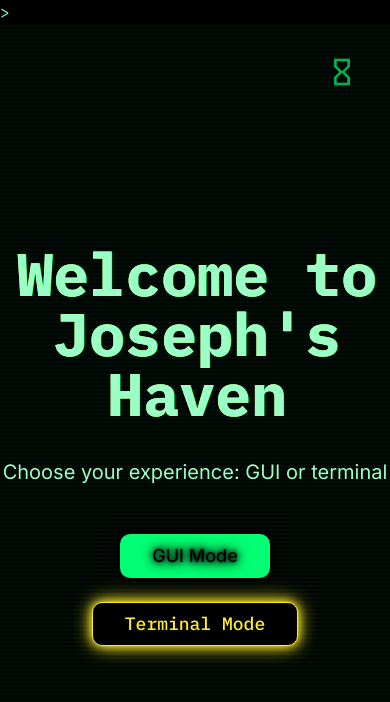
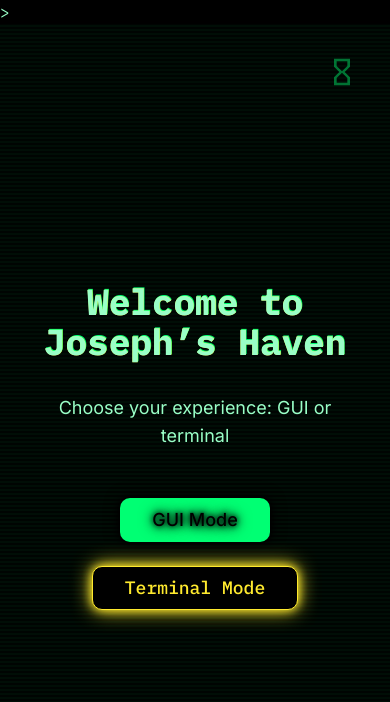
Before and after one commit to creeksonJoseph/portfolio, a React (Vite) app: page / in a window 390 px wide. Shown: the top 702 px of the page. Built offline with nearby package versions, Linux system fonts and the light colour scheme.

Commit message:
add typewriter animation to landing page

```diff
--- a/src/index.css
+++ b/src/index.css
@@ -362,3 +362,30 @@ All colors MUST be HSL. Retro hacker + modern neon aesthetic.
   margin-left: 2px;
   animation: blink 1s step-end infinite;
 }
+@keyframes fade-in-right {
+  0% {
+    opacity: 0;
+    transform: translateX(-30px);
+  }
+  100% {
+    opacity: 1;
+    transform: translateX(0);
+  }
+}
+@keyframes fade-in-up {
+  0% {
+    opacity: 0;
+    transform: translateY(30px);
+  }
+  100% {
+    opacity: 1;
+    transform: translateY(0);
+  }
+}
+
+.animate-fade-in-right {
+  animation: fade-in-right 0.5s forwards;
+}
+.animate-fade-in-up {
+  animation: fade-in-up 0.7s forwards;
+}
--- a/src/pages/Landing.tsx
+++ b/src/pages/Landing.tsx
@@ -46,33 +46,54 @@ const HourglassIcon = () => (
 );
 
 const Landing = () => {
+  const fullText = "Welcome to Joseph’s Haven"; // ✅ exact sentence
+  const characters = Array.from(fullText); // handles special apostrophes correctly
+
+  const [displayText, setDisplayText] = useState("");
+  const [showContent, setShowContent] = useState(false);
+
+  useEffect(() => {
+    let index = 0;
+
+    const typeNext = () => {
+      if (index < characters.length) {
+        const nextChar = characters[index] ?? ""; // guard against undefined
+        setDisplayText((prev) => prev + nextChar);
+        index++;
+        setTimeout(typeNext, 120); // typing speed
+      } else {
+        setTimeout(() => setShowContent(true), 400); // small pause after typing
+      }
+    };
+
+    typeNext(); // start typing on mount
+  }, []);
+
   return (
-    <div className="min-h-screen bg-background flex items-center justify-center relative overflow-hidden">
+    <div className="min-h-screen bg-background flex items-center justify-center relative overflow-hidden px-4">
       <FloatingParticles />
 
-      {/* Floating hourglass in corner */}
+      {/* Floating hourglass */}
       <div className="absolute top-8 right-8 text-neon-green opacity-60">
         <HourglassIcon />
       </div>
-      <div className="absolute top-8 right-8 text-neon-green opacity-60">
-        <HourglassIcon />
-      </div>
-      <div className="text-center z-10">
-        {/* Main title with glitch effect */}
+
+      <div className="text-center z-10 max-w-full">
+        {/* Typewriter title */}
         <h1
-          className="text-6xl md:text-8xl font-bold mb-8 glitch text-foreground"
-          data-text="Welcome to Joseph's Haven"
+          className="text-4xl sm:text-6xl md:text-8xl font-bold mb-8 glitch text-foreground transition-all duration-500 break-words"
+          data-text={displayText}
         >
-          Welcome to Joseph's Haven
+          {displayText}
         </h1>
 
-        {/* Subtitle */}
-        <p className="text-xl md:text-2xl mb-12 text-neon-green-glow font-gui">
+        {showContent && (
+          <>
+            <p className="text-lg sm:text-xl md:text-2xl mb-12 text-neon-green-glow font-gui animate-fade-in-up px-2">
               Choose your experience: GUI or terminal
             </p>
 
-        {/* Mode selection buttons */}
-        <div className="flex flex-col sm:flex-row gap-6 justify-center items-center">
+            <div className="flex flex-col sm:flex-row gap-6 justify-center items-center animate-fade-in-up delay-200">
               <Link to="/gui">
                 <Button
                   variant="default"
@@ -93,9 +114,11 @@ const Landing = () => {
                 </Button>
               </Link>
             </div>
+          </>
+        )}
       </div>
 
-      {/* Subtle scanlines effect */}
+      {/* Scanlines */}
       <div className="absolute inset-0 pointer-events-none opacity-10">
         <div className="h-full w-full bg-gradient-to-b from-transparent via-neon-green to-transparent bg-[length:100%_4px] animate-pulse" />
       </div>
```
Lines whose indentation alone changed are shown as unchanged.
